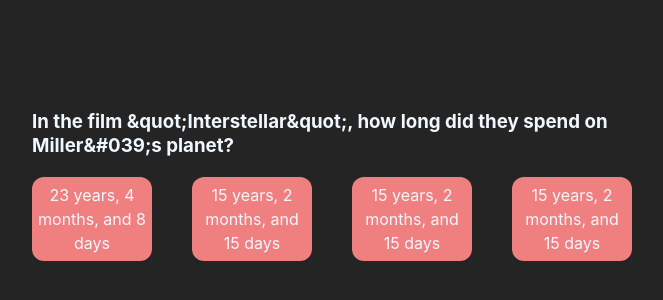
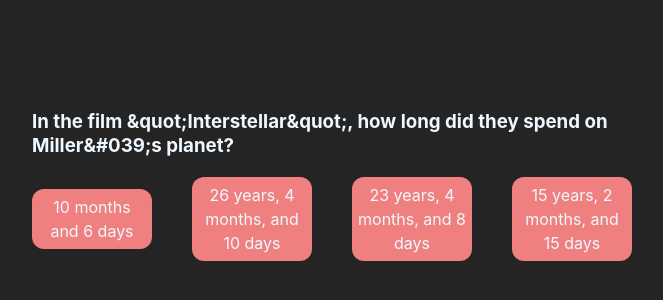
Before and after one commit to austingw/quiz-app, a React (Vite) app in the folder quick-quiz/: page / in a window 1280 px wide. Shown: the part 224-524 px from the top of the page, without its empty margins (308-971 px from the left). Built offline with nearby package versions, Linux system fonts and the light colour scheme.

Commit message:
Create state for answers and function that combines correct and incorrect answers into a single array of objects that contain answer value and boolean state for correct or incorrect

```diff
--- a/quick-quiz/src/App.jsx
+++ b/quick-quiz/src/App.jsx
@@ -5,6 +5,27 @@
 
 function App() {
   const [questions, setQuestions] = useState(testQuestions.results);
+  const [answers, setAnswers] = useState(generateAnswers());
+
+  function generateAnswers() {
+    const answerKey = questions[0].incorrect_answers.map((answer) => {
+      return {
+        answer: answer,
+        isTrue: false,
+      };
+    });
+    answerKey.push({
+      answer: questions[0].correct_answer,
+      isTrue: true,
+    });
+    //This ranomizes the array order of answers so that there isn't a pattern
+    const shuffledAnswers = answerKey
+      .map((a) => ({ sort: Math.random(), value: a }))
+      .sort((a, b) => a.sort - b.sort)
+      .map((a) => a.value);
+
+    return shuffledAnswers;
+  }
 
   useEffect(() => {
     console.log(
@@ -17,10 +38,10 @@
       <Question
         key={questions[0].question}
         question={questions[0].question}
-        answer1={questions[0].correct_answer}
-        answer2={questions[0].incorrect_answers[0]}
-        answer3={questions[0].incorrect_answers[0]}
-        answer4={questions[0].incorrect_answers[0]}
+        answer1={answers[0]}
+        answer2={answers[1]}
+        answer3={answers[2]}
+        answer4={answers[3]}
       />
     </div>
   );
--- a/quick-quiz/src/components/Question.jsx
+++ b/quick-quiz/src/components/Question.jsx
@@ -3,10 +3,10 @@
     <div className="question">
       <h3 className="question-title">{props.question}</h3>
       <div className="answers">
-        <button className="answer-btn">{props.answer1}</button>
-        <button className="answer-btn">{props.answer2}</button>
-        <button className="answer-btn">{props.answer3}</button>
-        <button className="answer-btn">{props.answer4}</button>
+        <button className="answer-btn">{props.answer1.answer}</button>
+        <button className="answer-btn">{props.answer2.answer}</button>
+        <button className="answer-btn">{props.answer3.answer}</button>
+        <button className="answer-btn">{props.answer4.answer}</button>
       </div>
     </div>
   );
```
